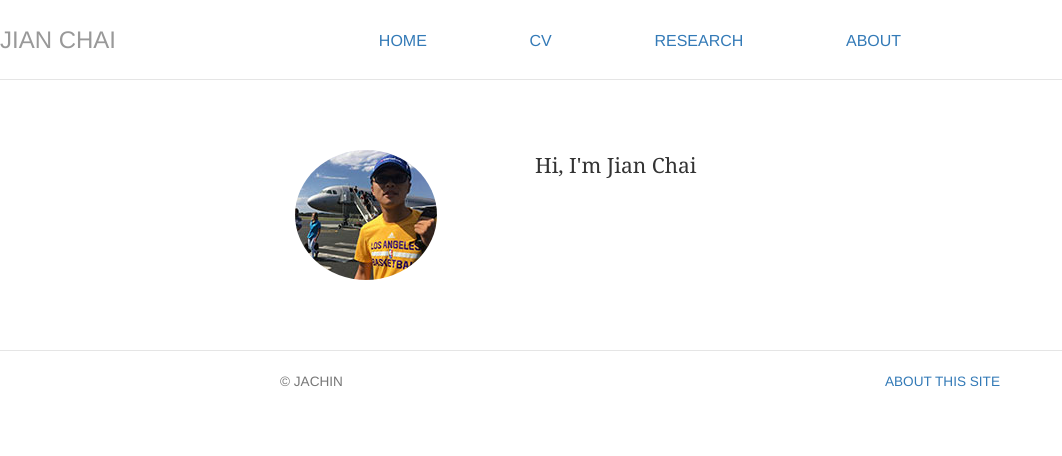
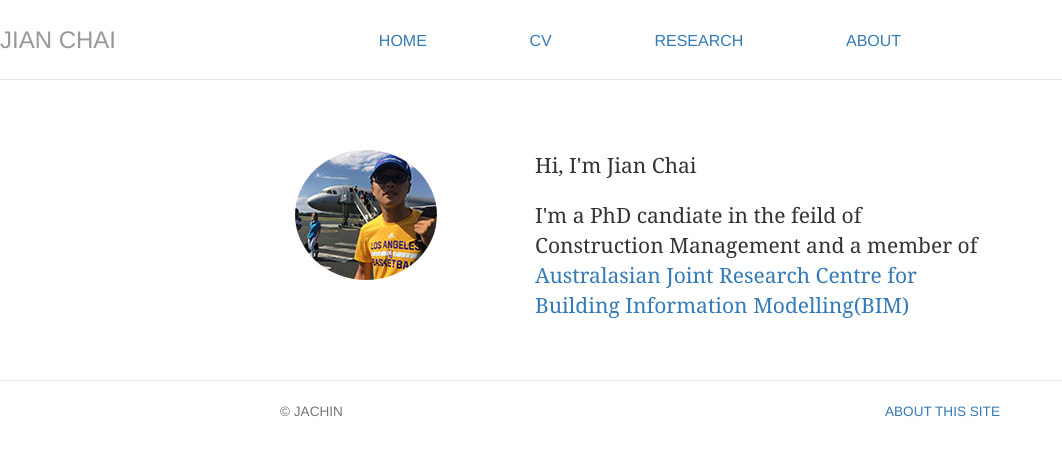
Before and after one commit to jachinchai/jachinchai.github.io, a Jekyll site: the page built from index.html, in a window 1280 px wide. Shown: the top 456 px of the page, without its empty margins (0-1062 px from the left). Built offline with Jekyll 4.4.1, drawn with Linux system fonts in a browser that asks for light colours; nearby versions of some CDN libraries.

Commit message:
Update index.html

```diff
--- a/index.html
+++ b/index.html
@@ -10,6 +10,7 @@ title: Jian Chai
 	</div>
 	<div itemscope itemtype="http://data-vocabulary.org/Person" class="col-sm-8">
 	<p class="lead">Hi, I'm <span itemprop="name">Jian Chai</span></p>
+	<p class="lead">I'm a PhD candiate in the feild of Construction Management and a member of <a href="http://humanities.curtin.edu.au/research/centres/bim/">Australasian Joint Research Centre for Building Information Modelling(BIM)</a></p>
 	</div>
 </div>
 <!-- </div> -->
```
